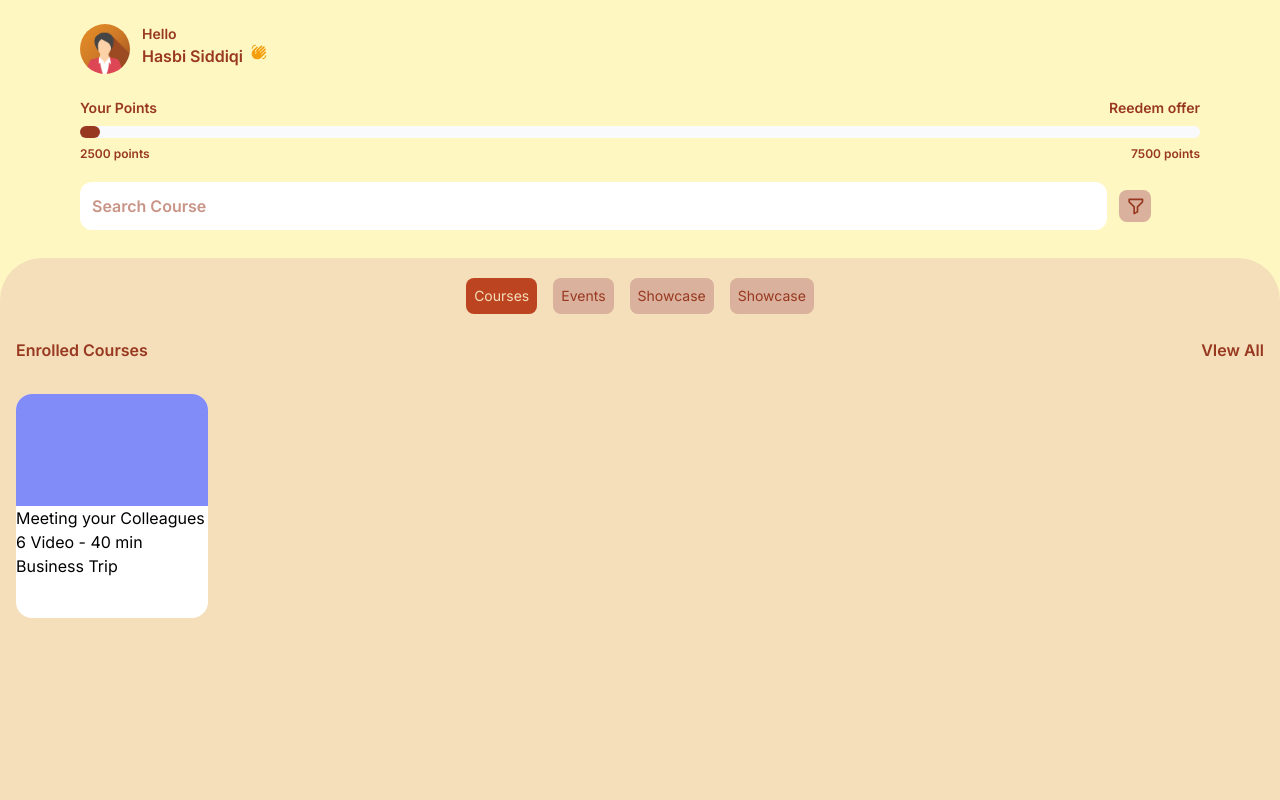
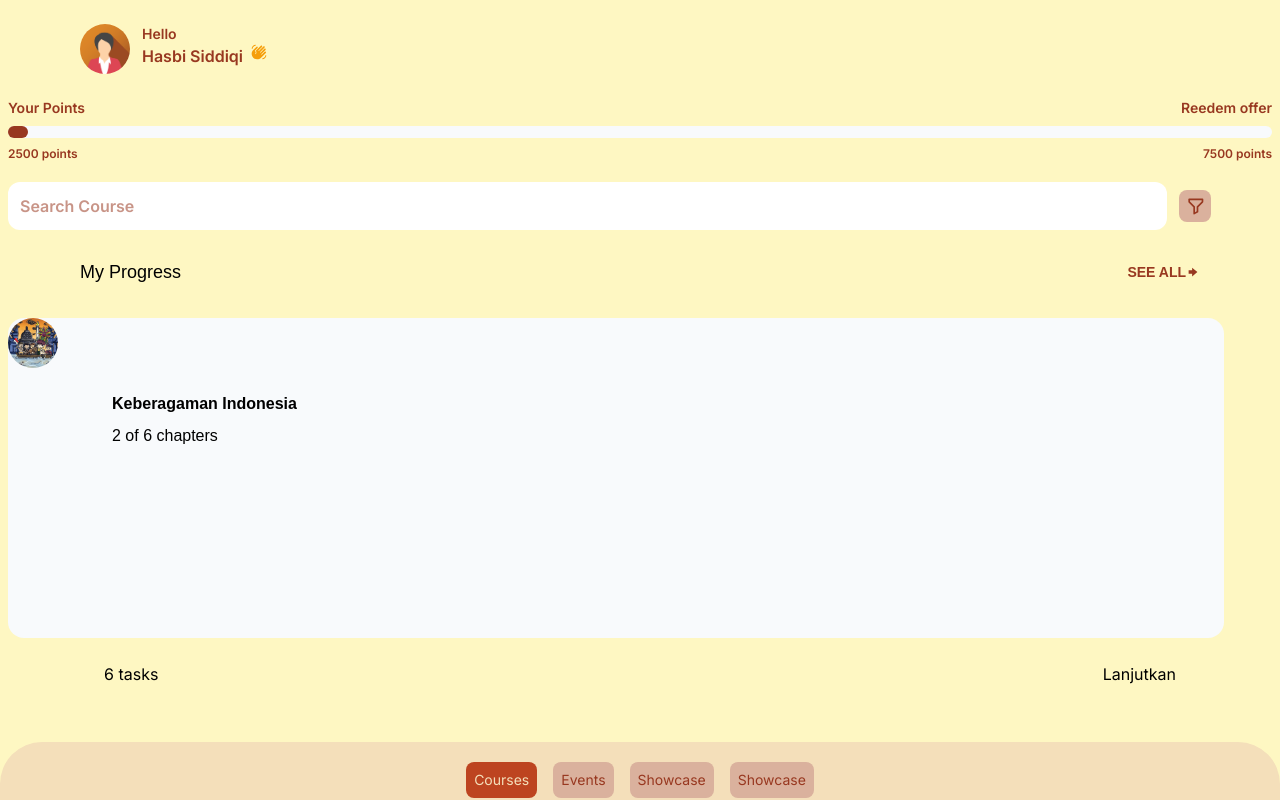
Before and after one commit to hsbysddq/folklorism, a Next.js app: page / in a window 1280 px wide. Shown: the top 800 px of the page. Built offline with nearby package versions, Linux system fonts and the light colour scheme.

Commit message:
Edit hero

```diff
--- a/app/components/Hero.tsx
+++ b/app/components/Hero.tsx
@@ -15,13 +15,11 @@ const Hero = () => {
     <div className="bg-[#FEF7C2]">
       {!user ? <Navbar /> : <Nav />}
 
-      <div className="container pt-6">
+      <div className="mx-2 pt-6">
         {!user ? <Tagline /> : <ProgressPoint />}
-
-        {/* <ProgressPoint /> */}
         <SearchForm />
       </div>
-      {/* <ProgressCourse /> */}
+      <ProgressCourse />
       <Category />
     </div>
   )
```
